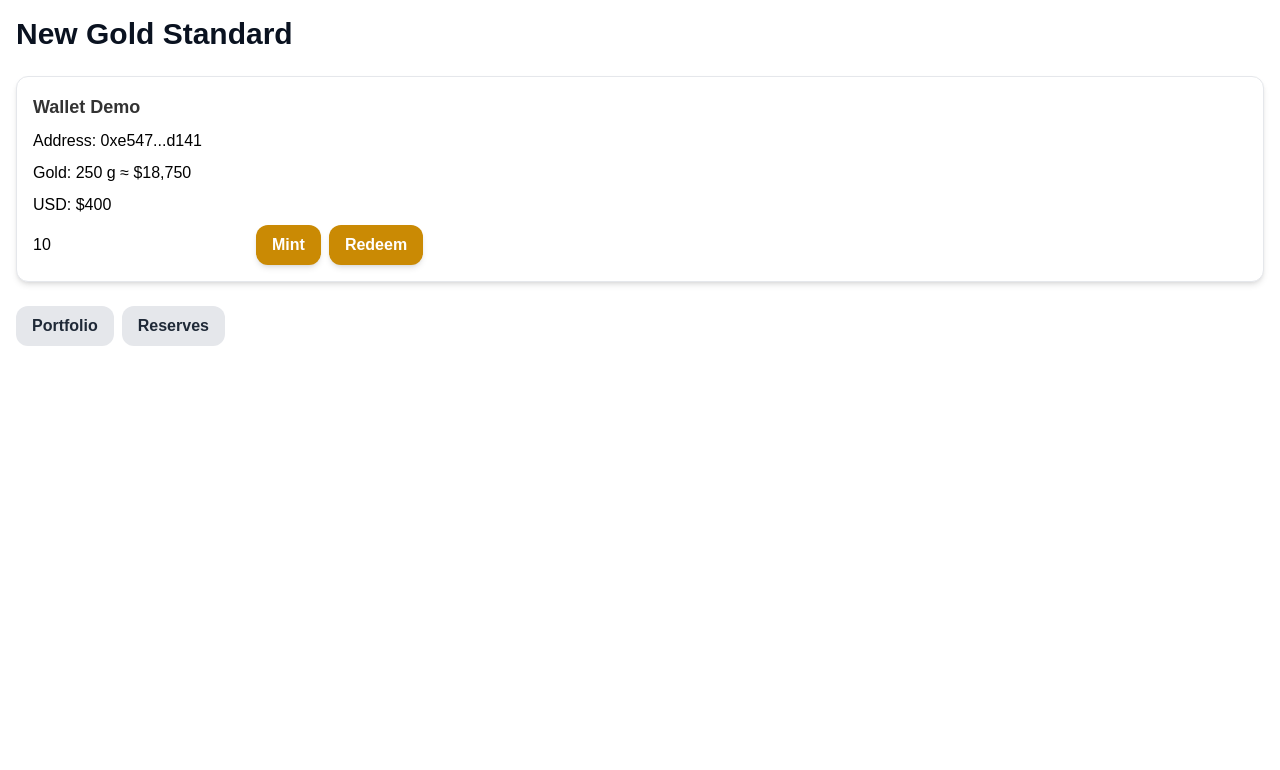
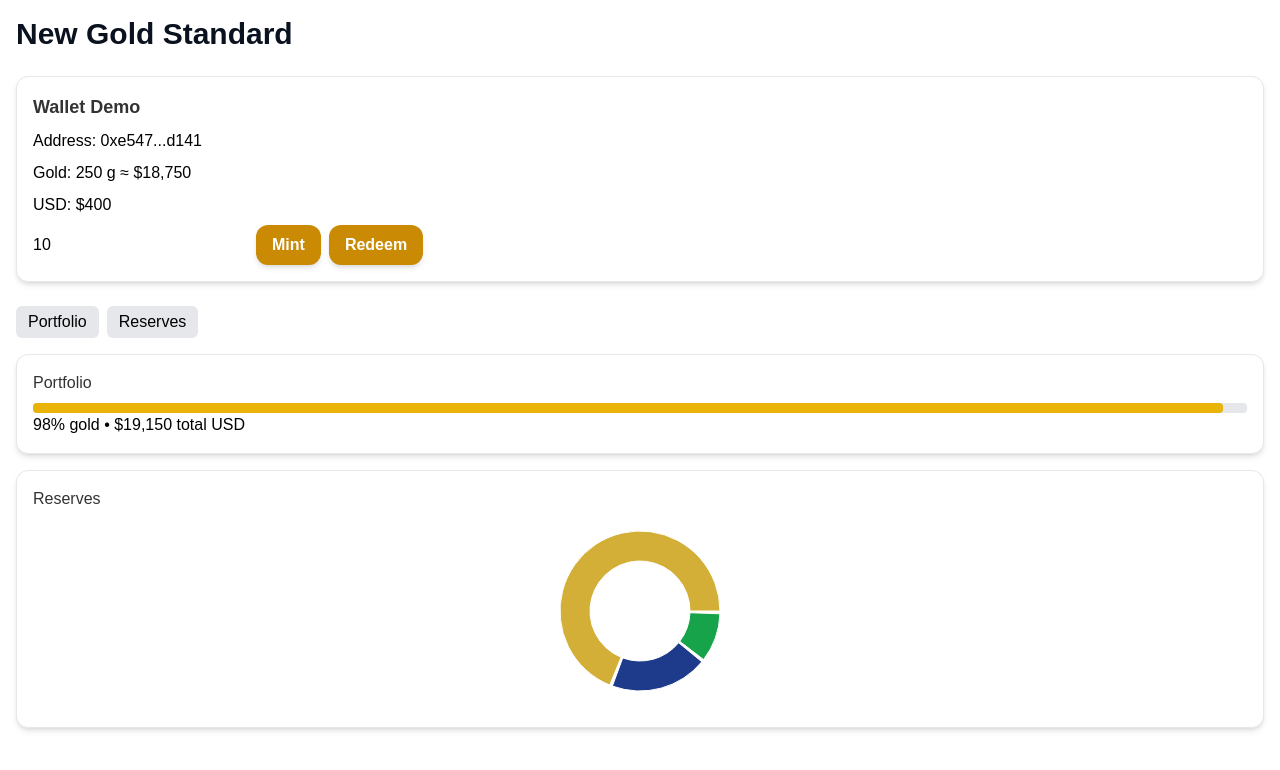
Before and after one commit to Hajrajadoon/hybrid-gold-frontend, a React (Create React App) app: page / in a window 1280 px wide. Shown: the top 770 px of the page. Built offline with nearby package versions, Linux system fonts and the light colour scheme.

Commit message:
Update tabs.tsx

```diff
--- a/src/components/ui/tabs.tsx
+++ b/src/components/ui/tabs.tsx
@@ -1,60 +1,18 @@
-import React, { useState } from "react";
+import React from "react";
 
-// ---------------------------------------------
-// Tabs primitives
-// ---------------------------------------------
-export const Tabs: React.FC<{ defaultValue?: string; children: React.ReactNode }> = ({ children }) => {
-  return <div>{children}</div>;
-};
+export const Tabs: React.FC<{ children: React.ReactNode }> = ({ children }) => <div>{children}</div>;
 
-export const TabsList: React.FC<{ children: React.ReactNode }> = ({ children }) => {
-  return <div className="flex gap-2">{children}</div>;
-};
+export const TabsList: React.FC<{ children: React.ReactNode }> = ({ children }) => (
+  <div className="flex gap-2">{children}</div>
+);
 
-export const TabsTrigger: React.FC<{ value: string; activeTab: string; setActiveTab: (tab: string) => void; children: React.ReactNode }> = ({ value, activeTab, setActiveTab, children }) => {
-  return (
-    <button
-      className={`px-4 py-2 rounded-xl ${activeTab === value ? "bg-yellow-600 text-white" : "bg-gray-200 text-gray-800"} font-semibold`}
-      onClick={() => setActiveTab(value)}
-    >
-      {children}
-    </button>
-  );
-};
+export const TabsTrigger: React.FC<{ value: string; children: React.ReactNode; onClick?: () => void }> = ({
+  children,
+  onClick,
+}) => (
+  <button onClick={onClick} className="px-3 py-1 rounded-md bg-gray-200 hover:bg-gray-300">
+    {children}
+  </button>
+);
 
-export const TabsContent: React.FC<{ value: string; activeTab: string; children: React.ReactNode }> = ({ value, activeTab, children }) => {
-  if (value !== activeTab) return null;
-  return <div className="p-4 bg-white rounded-xl shadow-md">{children}</div>;
-};
-
-// ---------------------------------------------
-// Example Tabs component wrapper
-// ---------------------------------------------
-export const DemoTabs: React.FC = () => {
-  const [activeTab, setActiveTab] = useState("portfolio");
-
-  const tabs = {
-    portfolio: { content: <div>Portfolio content goes here</div> },
-    reserves: { content: <div>Reserves content goes here</div> },
-  };
-
-  return (
-    <Tabs>
-      <TabsList>
-        <TabsTrigger value="portfolio" activeTab={activeTab} setActiveTab={setActiveTab}>
-          Portfolio
-        </TabsTrigger>
-        <TabsTrigger value="reserves" activeTab={activeTab} setActiveTab={setActiveTab}>
-          Reserves
-        </TabsTrigger>
-      </TabsList>
-
-      <TabsContent value="portfolio" activeTab={activeTab}>
-        {tabs.portfolio.content}
-      </TabsContent>
-      <TabsContent value="reserves" activeTab={activeTab}>
-        {tabs.reserves.content}
-      </TabsContent>
-    </Tabs>
-  );
-};
+export const TabsContent: React.FC<{ value: string; children: React.ReactNode }> = ({ children }) => <div>{children}</div>;
```
